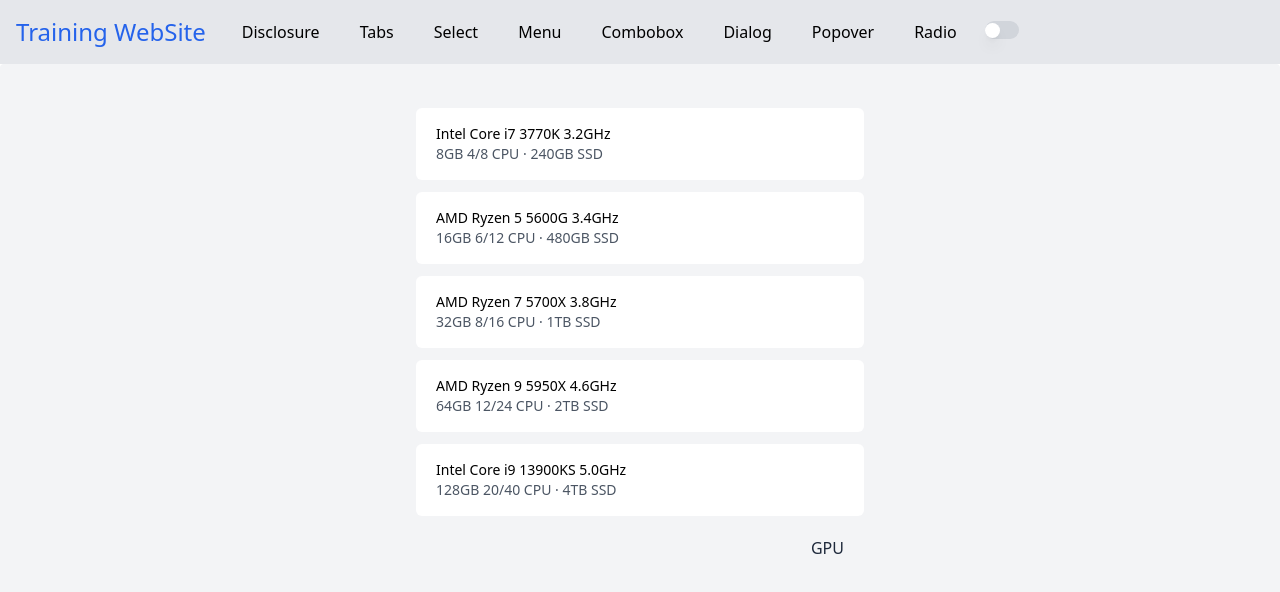
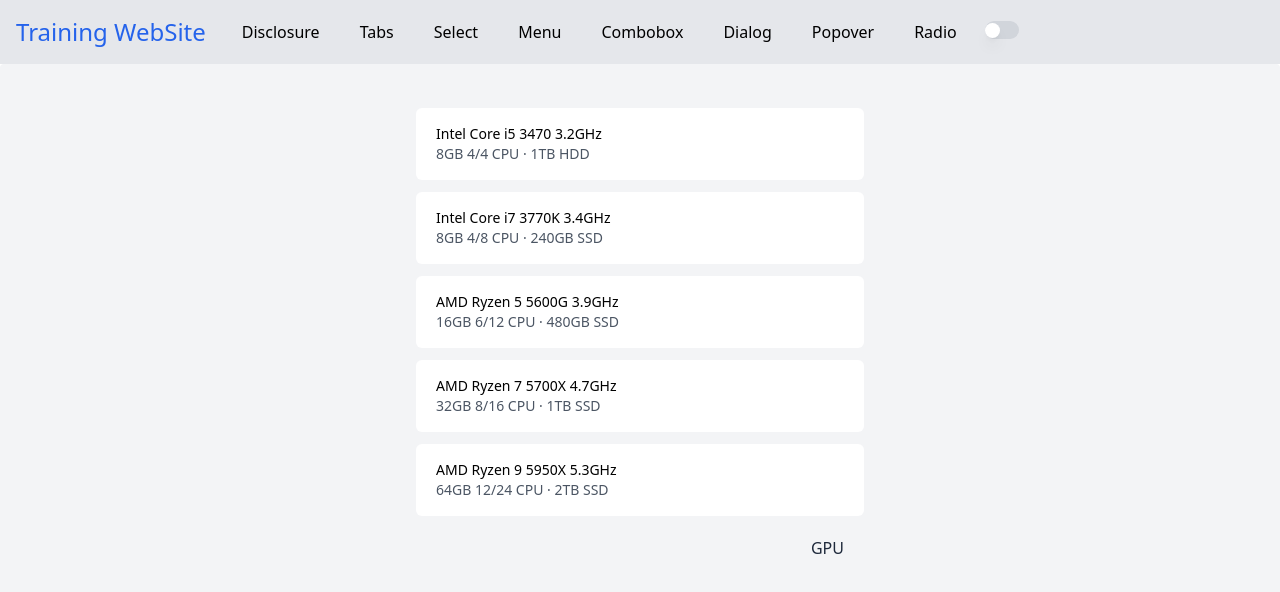
Before and after one commit to giliolizera/Training, a Vue app: page /radio in a window 1280 px wide. Shown: the top 592 px of the page. Built offline with nearby package versions, Linux system fonts and the light colour scheme; what maska would draw is missing.

Commit message:
feat: yeah, it´s it bro....

```diff
--- a/src/components/Menu.vue
+++ b/src/components/Menu.vue
@@ -23,39 +23,31 @@
          <div v-if="exibir" class="rounded-lg">
             <ul
                class="absolute right-0 mt-2 w-48 md:w-56 lg:w-56 origin-top-right rounded-md shadow-lg ring-1 ring-black ring-opacity-5 focus:outline-none px-1 py-1 bg-white">
-               <button @click="exibir = false, edit = true" class="w-full inline-flex px-3 py-1.5 mt-0.5 hover:bg-slate-500 text-base rounded-md text-black">
+               <button @click="exibir = false" class="w-full inline-flex px-3 py-1.5 mt-0.5 hover:bg-slate-500 text-base rounded-md text-black">
                   <PencilIcon class="mt-0.5 text-gray-600 mr-2 h-5 w-5" />
                   Edit
                </button>
-               <button @click="exibir = false, duplicate = true" class="w-full inline-flex px-3 py-1.5 hover:bg-slate-500 text-base rounded-md text-black">
+               <button @click="exibir = false" class="w-full inline-flex px-3 py-1.5 hover:bg-slate-500 text-base rounded-md text-black">
                   <DocumentDuplicateIcon class="mt-0.5 text-gray-600 mr-2 h-5 w-5" />
                   Duplicate
                </button>
                <li class="px-1 py-1 divide-y divide-gray-800"></li>
-               <button @click="exibir = false, archive = true" class="w-full inline-flex px-3 py-1.5 hover:bg-slate-500 text-base rounded-md text-black">
+               <button @click="exibir = false" class="w-full inline-flex px-3 py-1.5 hover:bg-slate-500 text-base rounded-md text-black">
                   <ArchiveBoxIcon class="mt-0.5 text-gray-600 mr-2 h-5 w-5" />
                   Archive
                </button>
-               <button @click="exibir = false, move = true" class="w-full inline-flex px-3 py-1.5 hover:bg-slate-500 text-base rounded-md text-black">
+               <button @click="exibir = false" class="w-full inline-flex px-3 py-1.5 hover:bg-slate-500 text-base rounded-md text-black">
                   <ArrowTopRightOnSquareIcon class="mt-0.5 text-gray-600 mr-2 h-5 w-5" />
                   Move
                </button>
                <li class="px-1 py-1 divide-y divide-gray-800"></li>
-               <button @click="exibir = false, delet = true" class="w-full inline-flex px-3 pt-1.5 pb-1.5 mb-0 hover:bg-slate-500 text-base rounded-md text-black">
+               <button @click="exibir = false" class="w-full inline-flex px-3 pt-1.5 pb-1.5 mb-0 hover:bg-slate-500 text-base rounded-md text-black">
                   <TrashIcon class="mt-0.5 text-gray-600 mr-2 h-5 w-5" />
                   Delete
                </button>
             </ul>
          </div>
          </TransitionGroup>
-         <div class="pt-64">
-            <div v-if="edit" class="">
-               <div v-if="exibir === false">
-                  <input v-model="nome" type="text" class="w-full rounded-md px-3 py-1.5 mt-0.5 bg-slate-700/50 text-base" placeholder="Edit"/>
-               </div>
-               <div v-if="nome != 'Guilherme' ? exibir === true : exibir === false"/>
-            </div>
-         </div>
       </div>
    </div>
 </template>
@@ -65,12 +57,6 @@
 export default {
    data: () => ({
       exibir: true,
-      edit: false,
-      duplicate: false,
-      archive: false,
-      move: false,
-      delet: false,
-      nome: "Guilherme",
    }),
    components: {
       Upside, UpSideMenu
--- a/src/components/Radio.vue
+++ b/src/components/Radio.vue
@@ -48,35 +48,35 @@ export default {
    data: () => ({
       plans: [
          {
-            name: 'Intel Core i7 3770K 3.2GHz',
+            name: 'Intel Core i5 3470 3.2GHz',
+            ram: '8GB',
+            cpus: '4/4 CPU',
+            disk: '1TB HDD',
+         },
+         {
+            name: 'Intel Core i7 3770K 3.4GHz',
             ram: '8GB',
             cpus: '4/8 CPU',
             disk: '240GB SSD',
          },
          {
-            name: 'AMD Ryzen 5 5600G 3.4GHz',
+            name: 'AMD Ryzen 5 5600G 3.9GHz',
             ram: '16GB',
             cpus: '6/12 CPU',
             disk: '480GB SSD',
          },
          {
-            name: 'AMD Ryzen 7 5700X 3.8GHz',
+            name: 'AMD Ryzen 7 5700X 4.7GHz',
             ram: '32GB',
             cpus: '8/16 CPU',
             disk: '1TB SSD',
          },
          {
-            name: 'AMD Ryzen 9 5950X 4.6GHz',
+            name: 'AMD Ryzen 9 5950X 5.3GHz',
             ram: '64GB',
             cpus: '12/24 CPU',
             disk: '2TB SSD',
          },
-         {
-            name: 'Intel Core i9 13900KS 5.0GHz',
-            ram: '128GB',
-            cpus: '20/40 CPU',
-            disk: '4TB SSD',
-         }
       ],
       active: -1,
    }),
```
